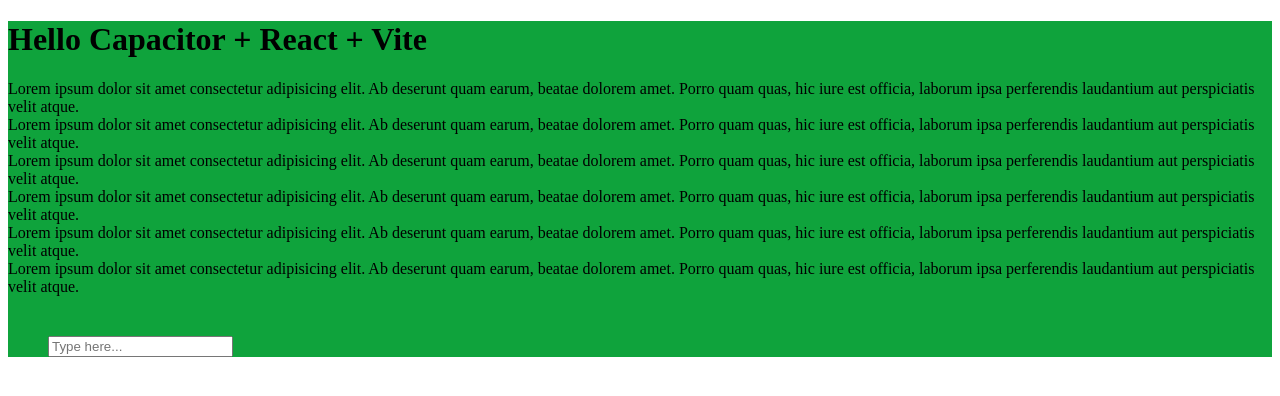
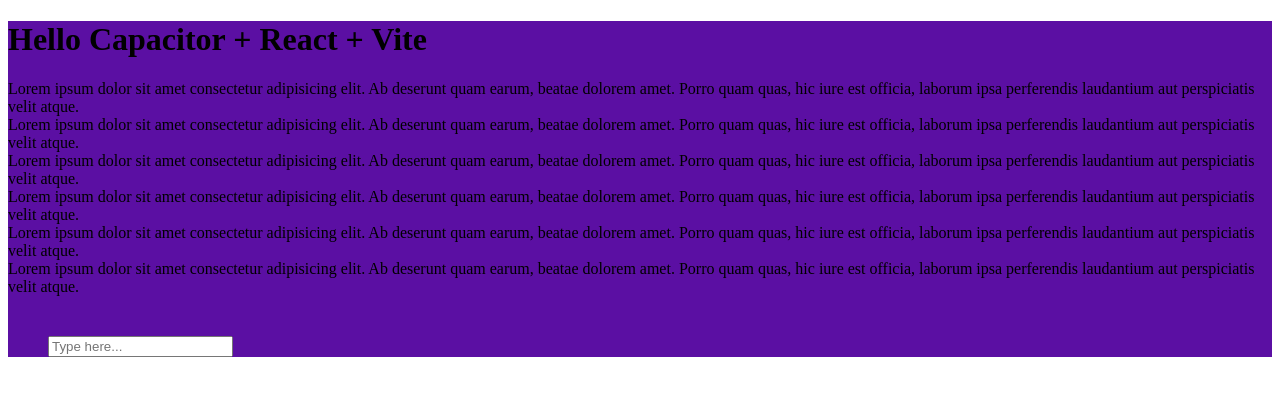
Before and after one commit to Toto5931/app-mini, a React (Vite) app: page / in a window 1280 px wide. Shown: the top 396 px of the page. Built offline with nearby package versions, Linux system fonts and the light colour scheme.

Commit message:
safe-area

```diff
--- a/src/App.css
+++ b/src/App.css
@@ -3,5 +3,5 @@
     padding-right: var(--safe-area-right);
     padding-top: var(--safe-area-top);
     padding-bottom: var(--safe-area-bottom);
-    background-color: rgb(15, 163, 60);
+    background-color: rgb(91, 15, 163);
 }
--- a/src/App.jsx
+++ b/src/App.jsx
@@ -1,6 +1,6 @@
 import React, { useEffect } from 'react';
 import './App.css';
-import { SafeArea } from '@capacitor-community/safe-area';
+
 
 function App() {
 
--- a/src/main.jsx
+++ b/src/main.jsx
@@ -2,6 +2,7 @@
 import ReactDOM from 'react-dom/client'
 import App from './App.jsx'
 // import './index.css'
+import '@capacitor-community/safe-area';
 
 ReactDOM.createRoot(document.getElementById('root')).render(
   <React.StrictMode>
```
